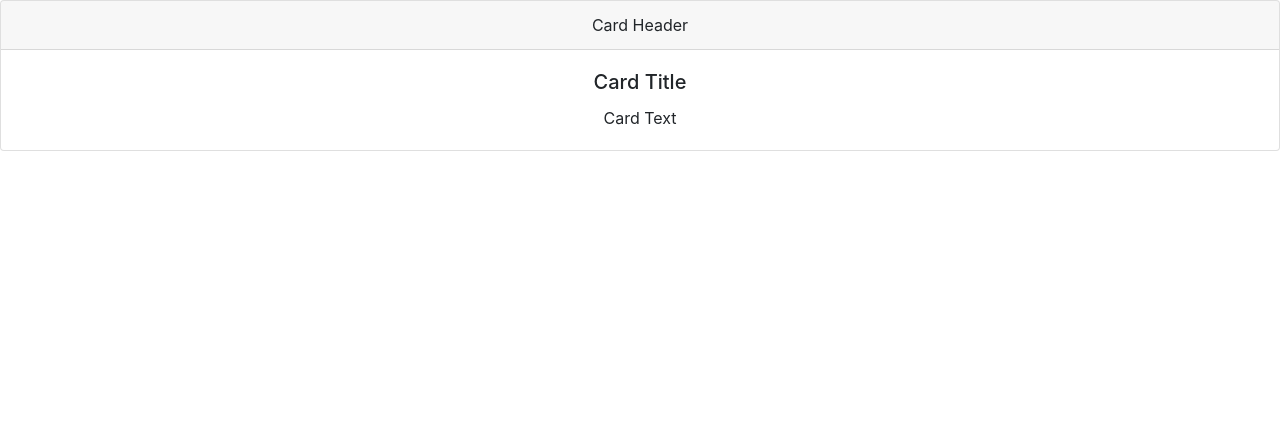
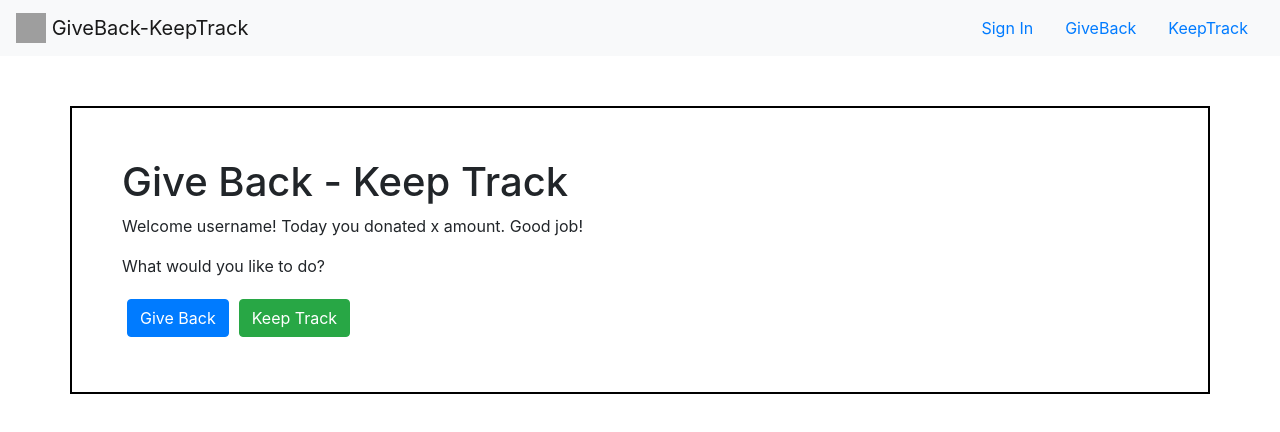
Before and after one commit to suzygiv/GiveBack-KeepTrack, a React (Create React App) app in the folder client/: page /welcome in a window 1280 px wide. Shown: the top 432 px of the page. Built offline with nearby package versions, Linux system fonts and the light colour scheme; grey boxes are pictures that could not be loaded.

Commit message:
Welcome page and buttons

```diff
--- a/client/src/App.js
+++ b/client/src/App.js
@@ -6,11 +6,13 @@ import Signup from "./pages/signup"
 import GiveBack from "./pages/givebackentry"
 import KeepTrack from "./pages/keeptrack"
 import Welcome from "./pages/welcome"
+import Nav from "./components/Nav"
+
 
 function Wrapper(props) {
   return (
     <>
-      {/* <Nav/> */}
+      <Nav/>
       {props.children}
       {/* <Footer/> */}
     </>
@@ -26,6 +28,7 @@ function App() {
             <Route exact path="/signup" component={Signup} />
             <Route exact path="/" component={Login} />
             <Wrapper>
+
               <Route exact path="/welcome" component={Welcome} />
               <Route exact path="/giveback" component={GiveBack} />
               <Route exact path="/keeptrack" component={KeepTrack} />
--- a/client/src/components/Card/index.js
+++ b/client/src/components/Card/index.js
@@ -1,5 +1,3 @@
-//this will change, and is just a placeholder to make sure the pages work
-
 import React from "react";
 
 function Card(props) {
@@ -7,7 +5,7 @@ function Card(props) {
 
         <div className="card mb-4 text-center">
             <div className="card-header portfolio-card">
-                Card Header
+                Give Back - Keep Track
             </div>
             <div className="card-body">
                 <h5 className="card-title">Card Title</h5>
--- /dev/null
+++ b/client/src/components/WelcomeContainer/index.js
@@ -0,0 +1,43 @@
+import React from "react";
+import {Link } from "react-router-dom";
+import Row from "../Row";
+import Col from "../Col";
+import Container from "../Container";
+import "./styles.css";
+
+
+
+function WelcomeContainer() {
+    return (
+<Container style={{border: "black 2px solid", marginTop: "50px", padding: "50px"}}>
+  <Row>
+        <Col size="sm-12">
+          <h1>Give Back - Keep Track</h1>
+          </Col>
+          </Row>
+      <Row>
+        <Col size="sm-12">
+            {/* get request to get username ? */}
+            <p>Welcome username! Today you donated x amount. Good job!</p>
+            <p> What would you like to do?</p>
+            <div>
+            <Link to="/giveback">
+            <button className="btn btn-primary">
+                Give Back
+            </button>
+             </Link>
+             <Link to="/keeptrack">
+            <button className="viewBook btn btn-success">
+                Keep Track
+             </button>
+             </Link>
+
+            </div>
+
+</Col>
+</Row>
+</Container>
+);
+}
+
+export default WelcomeContainer;
--- /dev/null
+++ b/client/src/components/WelcomeContainer/styles.css
@@ -0,0 +1,3 @@
+.btn {
+    margin: 5px;
+  }
--- a/client/src/pages/welcome.js
+++ b/client/src/pages/welcome.js
@@ -1,10 +1,10 @@
 import React from "react";
-import Card from "../components/Card";
+import WelcomeContainer from "../components/WelcomeContainer";
 
 const Welcome = () => {
     return (
         <div>
-            <Card />
+            <WelcomeContainer />
         </div>
     );
 }
```
